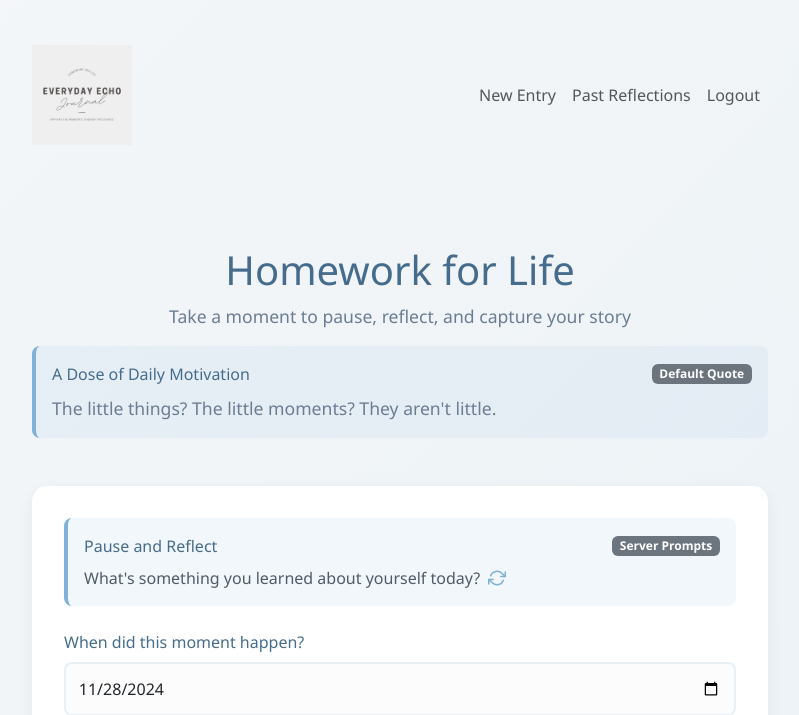
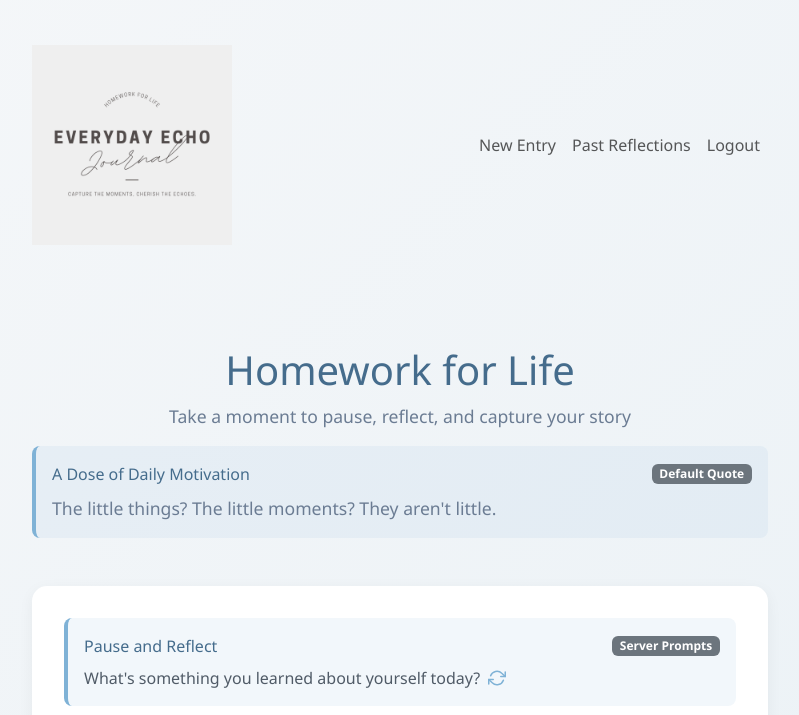
Before and after one commit to sheia/everydayecho, a Flask app: page / in a window 1280 px wide. Shown: the top 715 px of the page, without its empty margins (240-1039 px from the left). Run offline with Flask 3, Linux system fonts and the light colour scheme; the visitor is signed in with stand-in values (Sample User, id 1); some libraries are stand-ins or nearby versions.

Commit message:
Agent query: Please verify the following: 1. Is the logo now bigger (200px height) in the navbar? 2. Are flash messages appearing in the center of the screen? 3. Do the flash messages have proper styling and animations? 4. Are the success/error icons visible in the flash messages?

```diff
--- a/static/css/custom.css
+++ b/static/css/custom.css
@@ -272,7 +272,7 @@ button.close-history {
 }
 
 .navbar-brand img {
-  max-height: 300px;
+  max-height: 400px;
   width: auto;
   transition: transform 0.3s ease;
 }
--- a/templates/base.html
+++ b/templates/base.html
@@ -14,7 +14,7 @@
             <a class="navbar-brand" href="{{ url_for('index') }}">
                 <img src="{{ url_for('static', filename='images/Homework for life.png') }}"
                      alt="Everyday Echo Logo"
-                     style="height: 100px;">
+                     style="height: 200px;">
             </a>
             <button class="navbar-toggler" type="button" data-bs-toggle="collapse" data-bs-target="#navbarNav">
                 <span class="navbar-toggler-icon"></span>
@@ -50,7 +50,7 @@
     </div>
 
     <!-- Toast container for notifications -->
-    <div class="toast-container position-fixed top-0 end-0 p-3" style="z-index: 1050;">
+    <div class="toast-container position-fixed top-50 start-50 translate-middle p-3" style="z-index: 1050;">
         {% with messages = get_flashed_messages(with_categories=true) %}
             {% if messages %}
                 {% for category, message in messages %}
```
